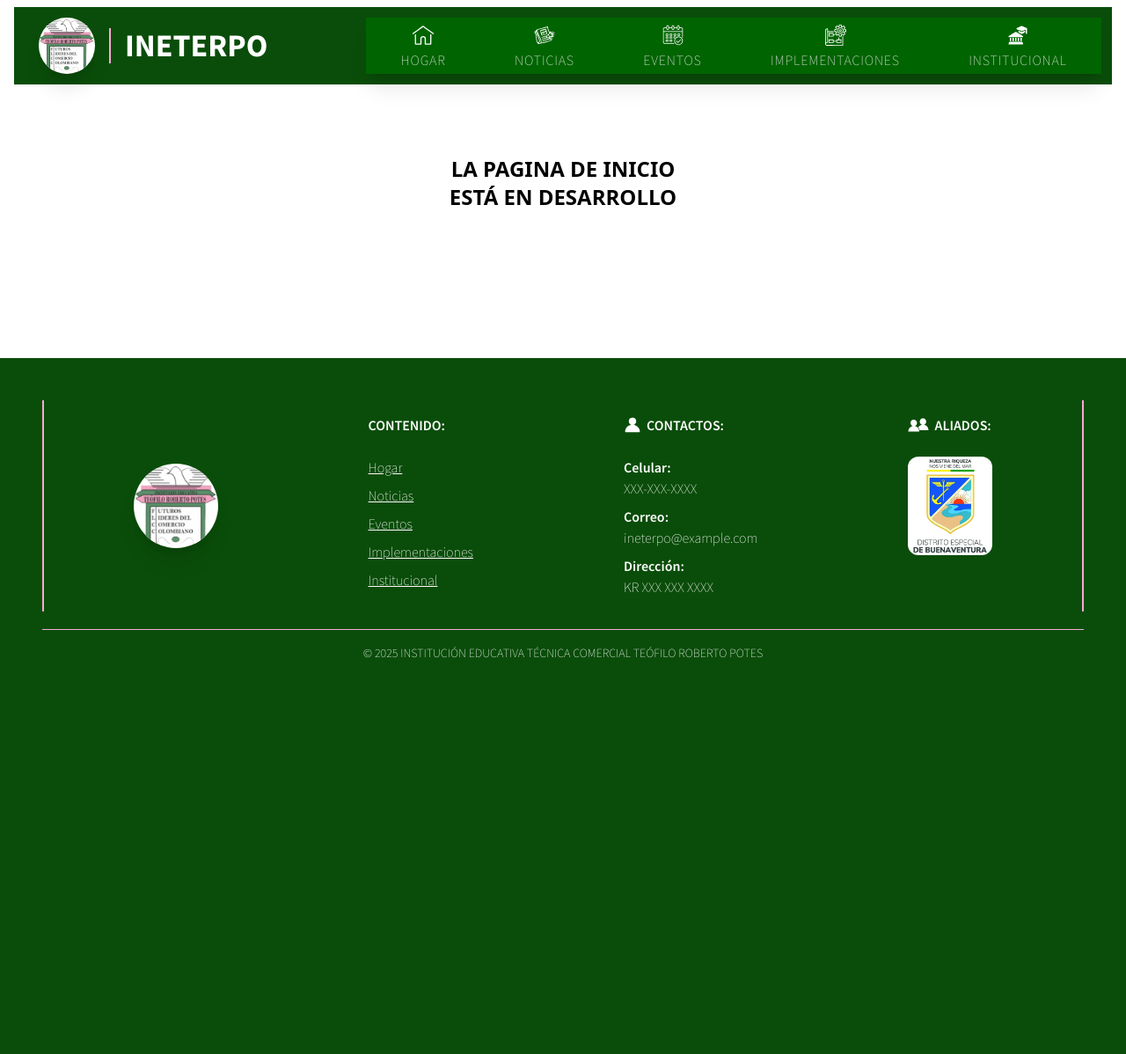
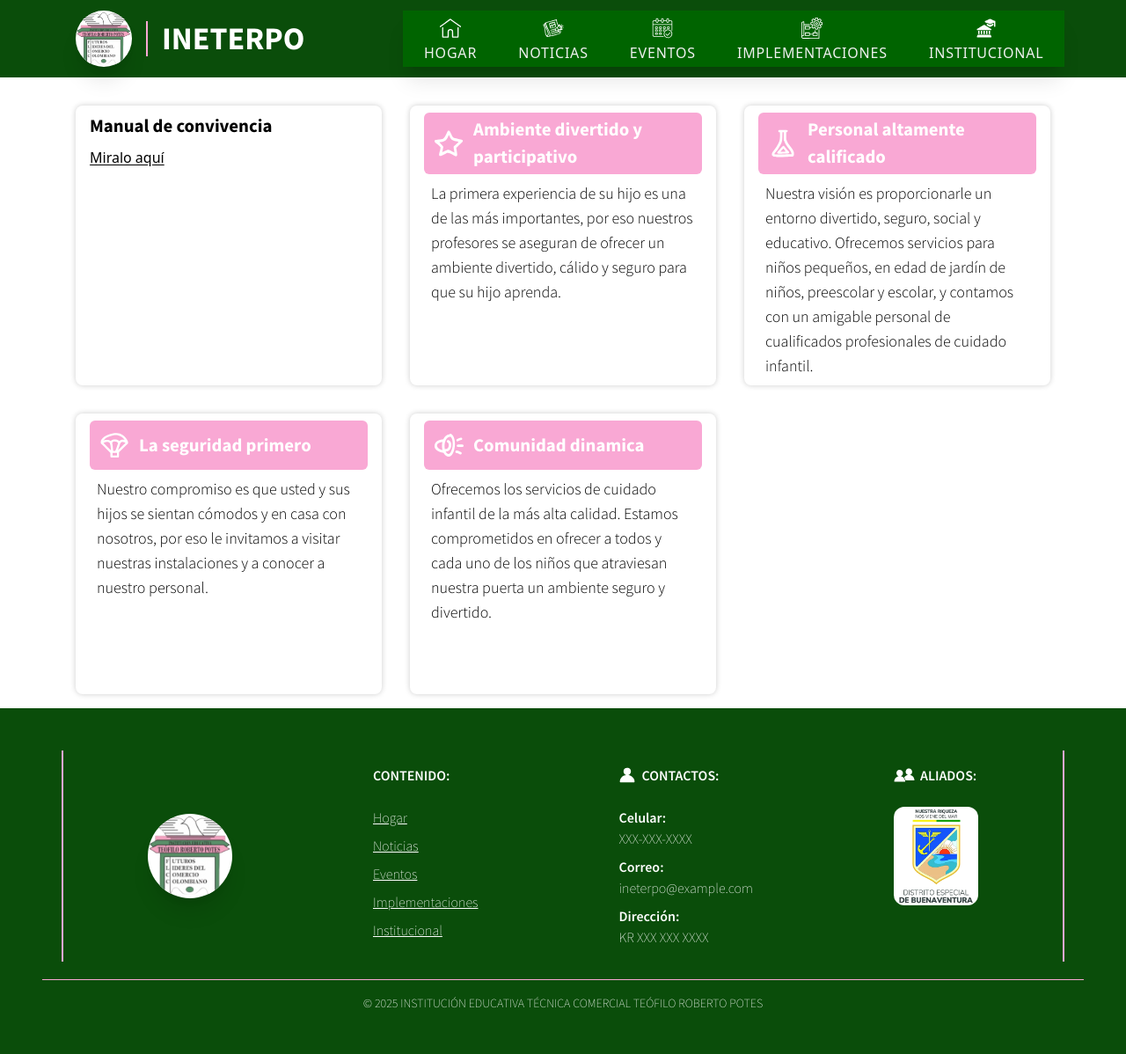
Before and after one commit to caicedoficial/web-ineterpo, a Django app: template templates/pages/inicio/inicio.html in a window 1280 px wide. Shown: the whole page at 88% size. Before the commit the page ends 748 px from the top, so only its background shows below. Run offline with Django 5.2, Linux system fonts and the light colour scheme; the template is opened without the code that fills it, so the values that code supplies are empty; parts of the project's set-up code (start-up, migrations or seed data) failed here and were passed over.

Commit message:
Añadir nuevos íconos y mejorar el diseño de las páginas de inicio y noticias

```diff
--- a/static/src/output.css
+++ b/static/src/output.css
@@ -1312,7 +1312,7 @@ video {
   padding-top: 0.5rem;
   padding-bottom: 0.25rem;
   text-align: center;
-  font-family: Source Sans Pro ExtraLight, sans-serif;
+  font-weight: 100;
   letter-spacing: 0.05em;
   --tw-text-opacity: 1;
   color: rgb(240 240 240 / var(--tw-text-opacity, 1));
@@ -1390,10 +1390,6 @@ video {
   top: 50%;
 }
 
-.top-2 {
-  top: 0.5rem;
-}
-
 .z-10 {
   z-index: 10;
 }
@@ -1441,8 +1437,8 @@ video {
   margin-bottom: auto;
 }
 
-.mb-10 {
-  margin-bottom: 2.5rem;
+.mb-4 {
+  margin-bottom: 1rem;
 }
 
 .mb-8 {
@@ -1500,10 +1496,6 @@ video {
   height: 2.25rem;
 }
 
-.h-\[10rem\] {
-  height: 10rem;
-}
-
 .h-\[12rem\] {
   height: 12rem;
 }
@@ -1581,12 +1573,8 @@ video {
   max-width: 1024px;
 }
 
-.max-w-\[1280px\] {
-  max-width: 1280px;
-}
-
-.max-w-\[20ch\] {
-  max-width: 20ch;
+.max-w-\[1140px\] {
+  max-width: 1140px;
 }
 
 .max-w-\[40ch\] {
@@ -1627,6 +1615,14 @@ video {
   cursor: default;
 }
 
+.auto-rows-fr {
+  grid-auto-rows: minmax(0, 1fr);
+}
+
+.grid-cols-1 {
+  grid-template-columns: repeat(1, minmax(0, 1fr));
+}
+
 .grid-cols-2 {
   grid-template-columns: repeat(2, minmax(0, 1fr));
 }
@@ -1637,10 +1633,6 @@ video {
 
 .flex-col {
   flex-direction: column;
-}
-
-.place-items-center {
-  place-items: center;
 }
 
 .items-center {
@@ -1721,11 +1713,6 @@ video {
   border-width: 1px;
 }
 
-.border-x-\[16px\] {
-  border-left-width: 16px;
-  border-right-width: 16px;
-}
-
 .border-b-2 {
   border-bottom-width: 2px;
 }
@@ -1752,11 +1739,6 @@ video {
   border-color: rgb(249 168 212 / var(--tw-border-opacity, 1));
 }
 
-.border-white {
-  --tw-border-opacity: 1;
-  border-color: rgb(255 255 255 / var(--tw-border-opacity, 1));
-}
-
 .border-t-secundary {
   --tw-border-opacity: 1;
   border-top-color: rgb(249 168 212 / var(--tw-border-opacity, 1));
@@ -2012,6 +1994,10 @@ video {
 
 .underline {
   text-decoration-line: underline;
+}
+
+.underline-offset-2 {
+  text-underline-offset: 2px;
 }
 
 .opacity-0 {
@@ -2099,6 +2085,74 @@ video {
   font-family: 'Source Sans Pro Black';
 
   src: url('../fonts/SourceSansPro-Black.otf') format('opentype');
+}
+
+.inicio-item {
+  display: flex;
+  min-width: 300px;
+  max-width: 400px;
+  flex-direction: column;
+  gap: 0.5rem;
+  border-radius: 0.5rem;
+  --tw-bg-opacity: 1;
+  background-color: rgb(255 255 255 / var(--tw-bg-opacity, 1));
+  padding-left: 1rem;
+  padding-right: 1rem;
+  padding-top: 0.5rem;
+  padding-bottom: 0.5rem;
+  --tw-shadow: 0 0 6px rgba(0,0,0,0.2);
+  --tw-shadow-colored: 0 0 6px var(--tw-shadow-color);
+  box-shadow: var(--tw-ring-offset-shadow, 0 0 #0000), var(--tw-ring-shadow, 0 0 #0000), var(--tw-shadow);
+  div {
+    display: flex;
+  }
+  div {
+    align-items: center;
+  }
+  div {
+    gap: 0.25rem;
+  }
+  div {
+    border-radius: 0.375rem;
+  }
+  div {
+    --tw-bg-opacity: 1;
+    background-color: rgb(249 168 212 / var(--tw-bg-opacity, 1));
+  }
+  div {
+    padding: 0.25rem;
+  }
+  div {
+    --tw-text-opacity: 1;
+    color: rgb(255 255 255 / var(--tw-text-opacity, 1));
+  }
+  h2 {
+    font-family: Source Sans Pro Bold, sans-serif;
+  }
+  h2 {
+    font-size: 1.3rem;
+  }
+  img {
+    height: 3rem;
+  }
+  img {
+    width: 3rem;
+  }
+  img {
+    -o-object-fit: cover;
+       object-fit: cover;
+  }
+  p {
+    padding-left: 0.5rem;
+    padding-right: 0.5rem;
+  }
+  p {
+    font-family: Source Sans Pro Light, sans-serif;
+  }
+  p {
+    font-size: 1.125rem;
+    line-height: 1.75rem;
+  }
 }
 
 .aliados-flex {
@@ -2173,6 +2227,10 @@ video {
     width: 24rem;
   }
 
+  .md\:grid-cols-2 {
+    grid-template-columns: repeat(2, minmax(0, 1fr));
+  }
+
   .md\:grid-cols-4 {
     grid-template-columns: repeat(4, minmax(0, 1fr));
   }
@@ -2228,10 +2286,6 @@ video {
     padding: 1rem;
   }
 
-  .md\:pl-8 {
-    padding-left: 2rem;
-  }
-
   .md\:text-4xl {
     font-size: 2.25rem;
     line-height: 2.5rem;
@@ -2341,12 +2395,12 @@ video {
     width: fit-content;
   }
 
-  .lg\:w-full {
-    width: 100%;
-  }
-
   .lg\:transform-none {
     transform: none;
+  }
+
+  .lg\:grid-cols-3 {
+    grid-template-columns: repeat(3, minmax(0, 1fr));
   }
 
   .lg\:grid-cols-5 {
--- a/templates/layout/footer/footer.html
+++ b/templates/layout/footer/footer.html
@@ -1,6 +1,6 @@
 {% load static %}
 <footer class="grid bg-primary p-8 md:p-12 text-white gap-4 lg:gap-5">
-    <div class="grid md:justify-around md:p-4 gap-8 md:gap-0 md:flex md:border-x-2 md:border-secundary">
+    <div class="grid md:justify-around max-w-[1140px] mx-auto w-full md:p-4 gap-8 md:gap-0 md:flex md:border-x-2 md:border-secundary">
         {% include 'footer/components/FooterEscudoLG.html' %}
         {% include 'footer/components/FooterNavSection.html' %}
         {% include 'footer/components/FooterContactSection.html' %}
--- a/templates/layout/header/header.html
+++ b/templates/layout/header/header.html
@@ -1,5 +1,7 @@
 {% load static %}
-<header class="flex items-center p-3 bg-primary max-w-[1280px] justify-between gap-[7rem] sticky z-20 mb-10 border-x-[16px] border-white lg:mx-auto lg:w-full top-2">
-    {% include 'header/components/HeaderTitleSection.html' %}
-    {% include 'header/components/HeaderNavSection.html' %}
+<header class="p-3 bg-primary sticky z-20 mb-4">
+    <div class="flex items-center justify-between gap-[7rem] max-w-[1140px] mx-auto">
+        {% include 'header/components/HeaderTitleSection.html' %}
+        {% include 'header/components/HeaderNavSection.html' %}
+    </div>
 </header>
--- a/templates/pages/general/general.html
+++ b/templates/pages/general/general.html
@@ -2,7 +2,7 @@
 
 {% block content %}
 
-<div class="grid gap-y-6 md:gap-y-10 mx-4 mb-8">
+<div class="grid gap-y-6 md:gap-y-10 max-w-[1140px] mx-auto w-full mb-8">
     <section class="grid border-b-2 border-black">
         <h1 class="font-sourceBlack text-4xl md:text-5xl text-primary uppercase">{% block title %}{{ modelo }}{% endblock %}</h1>
     </section>
--- /dev/null
+++ b/templates/pages/inicio/components/InformaciónItems.html
@@ -0,0 +1,37 @@
+{% load static %}
+<section class="grid mx-auto grid-cols-1 md:grid-cols-2 lg:grid-cols-3 gap-8 p-4 auto-rows-fr">
+
+    <div class="inicio-item">
+        <h2>Manual de convivencia</h2>
+    <a class="underline underline-offset-2"
+        href="https://drive.google.com/file/d/1yvVT9ImPHnOBWOaCpiK1KsaXTRrSRr95/view">Miralo aquí</a>
+</div>
+<div class="inicio-item">
+    <div>
+        <img src="{% static 'icons/inicio/estrella.svg' %}" alt="">
+        <h2>Ambiente divertido y participativo</h2>
+    </div>
+    <p>La primera experiencia de su hijo es una de las más importantes, por eso nuestros profesores se aseguran de ofrecer un ambiente divertido, cálido y seguro para que su hijo aprenda.</p>
+</div>
+<div class="inicio-item">
+    <div>
+        <img src="{% static 'icons/inicio/frasco.svg' %}" alt="">
+        <h2>Personal altamente calificado</h2>
+    </div>
+    <p>Nuestra visión es proporcionarle un entorno divertido, seguro, social y educativo. Ofrecemos servicios para niños pequeños, en edad de jardín de niños, preescolar y escolar, y contamos con un amigable personal de cualificados profesionales de cuidado infantil.</p>
+</div>
+<div class="inicio-item">
+    <div>
+        <img src="{% static 'icons/inicio/paquete.svg' %}" alt="">
+        <h2>La seguridad primero</h2>
+    </div>
+    <p>Nuestro compromiso es que usted y sus hijos se sientan cómodos y en casa con nosotros, por eso le invitamos a visitar nuestras instalaciones y a conocer a nuestro personal.</p>
+</div>
+<div class="inicio-item">
+    <div>
+        <img src="{% static 'icons/inicio/megafono.webp' %}" alt="">
+        <h2>Comunidad dinamica</h2>
+    </div>
+    <p>Ofrecemos los servicios de cuidado infantil de la más alta calidad. Estamos comprometidos en ofrecer a todos y cada uno de los niños que atraviesan nuestra puerta un ambiente seguro y divertido.</p>
+</div>
+</section>
--- a/templates/pages/inicio/inicio.html
+++ b/templates/pages/inicio/inicio.html
@@ -1,7 +1,7 @@
-{% extends 'index.html' %}{% block title %}Inicio{% endblock%}
+{% extends 'index.html' %}{% block title %}Inicio{% endblock%}{% load static %}
 
 {% block content %}
-<main class="grid place-items-center h-[10rem]">
-    <h1 class="text-center text-2xl text-balance font-bold max-w-[20ch] uppercase mx-auto">La pagina de inicio está en desarrollo</h1>
+<main class="grid mx-auto max-w-[1140px]">
+    {% include 'components/InformaciónItems.html' %}
 </main>
 {% endblock %}
--- a/templates/pages/noticias/noticias.html
+++ b/templates/pages/noticias/noticias.html
@@ -4,8 +4,8 @@
 {% block title %}Noticias{% endblock %}
 
 {% block content %}
-<div class="grid gap-y-6 md:gap-y-10 mx-4 mb-8">
-    <section class="flex flex-col px-4 md:pl-8 bg-secundary py-4 max-w-[1280px] mx-auto w-full">
+<main class="grid gap-y-6 md:gap-y-10 mx-auto mb-8 max-w-[1140px]">
+    <section class="flex flex-col px-4 bg-secundary py-4 w-full">
         <div class="flex items-center justify-center md:justify-normal gap-8">
             <h1 class="font-sourceBlack text-[50px] md:text-[90px] text-white uppercase">{{ modelo }}</h1>
             <img class="w-20 h-20 md:w-28 md:h-28"
@@ -32,5 +32,5 @@
             Ver más noticias
         </a>
     </section>
-</div>
+</main>
 {% endblock %}
```
Also changed, not shown: static/src/input.css (+20 -1 lines), static/icons/inicio/estrella.svg (added), static/icons/inicio/frasco.svg (added), static/icons/inicio/megafono.webp (added), static/icons/inicio/paquete.svg (added).
